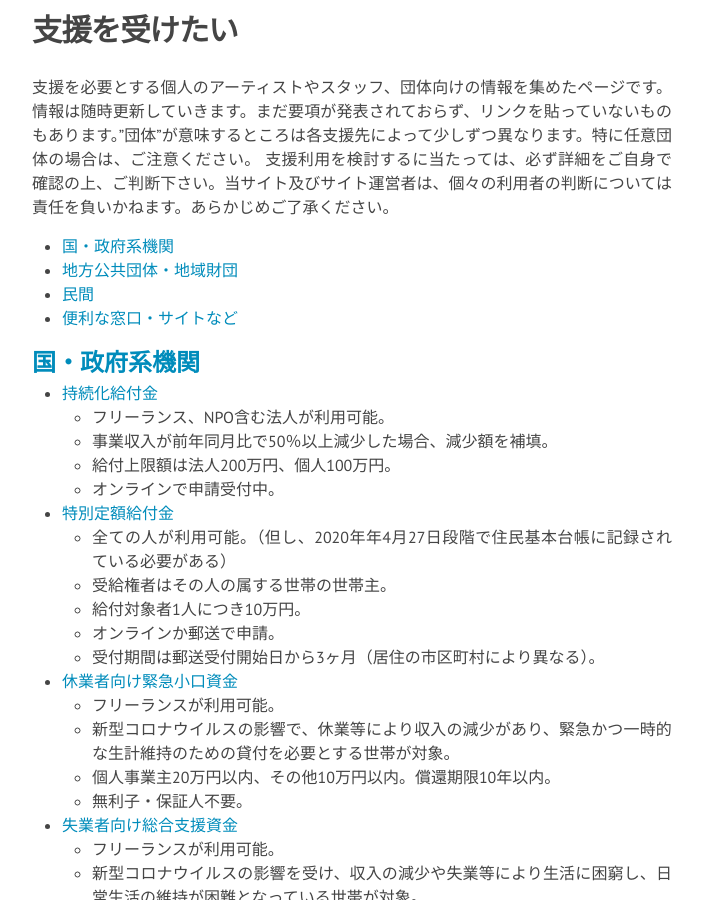
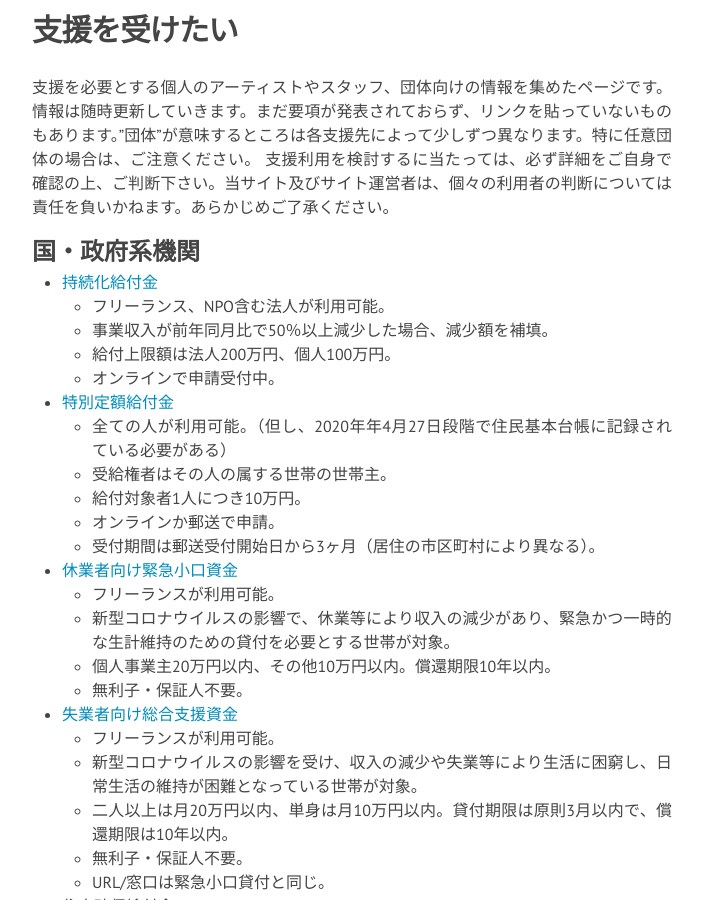
Before and after one commit to a-okuda/resources-for-artists, a Jekyll site: the page built from a_artists.md, in a window 1280 px wide and 900 px high, scrolled down 465 px. Shown: the whole window, without its empty margins (288-991 px from the left). Built offline with Jekyll 4.4.1, drawn with Linux system fonts in a browser that asks for light colours; nearby versions of some CDN libraries.

Commit message:
Update a_artists.md

```diff
--- a/a_artists.md
+++ b/a_artists.md
@@ -8,13 +8,8 @@
 情報は随時更新していきます。まだ要項が発表されておらず、リンクを貼っていないものもあります。”団体”が意味するところは各支援先によって少しずつ異なります。特に任意団体の場合は、ご注意ください。
 支援利用を検討するに当たっては、必ず詳細をご自身で確認の上、ご判断下さい。当サイト及びサイト運営者は、個々の利用者の判断については責任を負いかねます。あらかじめご了承ください。
 
-* <a href="#1">国・政府系機関</a>
-* <a href="#2">地方公共団体・地域財団</a>
-* <a href="#3">民間</a>
-* <a href="#4">便利な窓口・サイトなど</a>
 
-
-## <a id=1>国・政府系機関</a>
+## 国・政府系機関
 
 * [持続化給付金](https://www.jizokuka-kyufu.jp)
 	* フリーランス、NPO含む法人が利用可能。
@@ -79,7 +74,7 @@
 	* 貸出限度額3億円。貸出期間は15年または20年以内。一定の要件を満たす企業は、1億円までは3年目まで実質無利子（予定）。
 
 
-## <a id=2>地方公共団体・地域財団</a>
+## 地方公共団体・地域財団
 ### 北海道
 * 札幌市 文化芸術公演配信補助金
 	* 活動の場が失われた市内のアーティストや劇団が対象。
@@ -221,7 +216,7 @@
 	* 受付は2020年6月30日まで。
 
 
-## <a id=3>民間</a>
+## 民間
 
 * [“SaveArts”プロジェクト](https://readyfor.jp/projects/SaveArts/announcements/129746?fbclid=IwAR0Yq8NUdIcmyRkIYKR1odIn1N8DLA-o8ZbLEyCz53piaPe7_RkyZG_FcR0)
 	* 新型コロナウイルスにより2020年2月～5月の範囲で公演が中止となった上演団体・個人が対象。
@@ -274,7 +269,7 @@
 	* 応募期間は、2020年5月25日〜6月7日。
 
 
-## <a id=4>便利な窓口・サイトなど</a>
+## 便利な窓口・サイトなど
 * [新型コロナウイルスの影響を受ける文化芸術関係者に対する支援情報窓口](https://www.bunka.go.jp/koho_hodo_oshirase/sonota_oshirase/2020020601.html)
 	* 文化庁が開設。
 	* 経済的な打撃を受けたアート関係者が利用可能な公的支援などについて説明。
```
